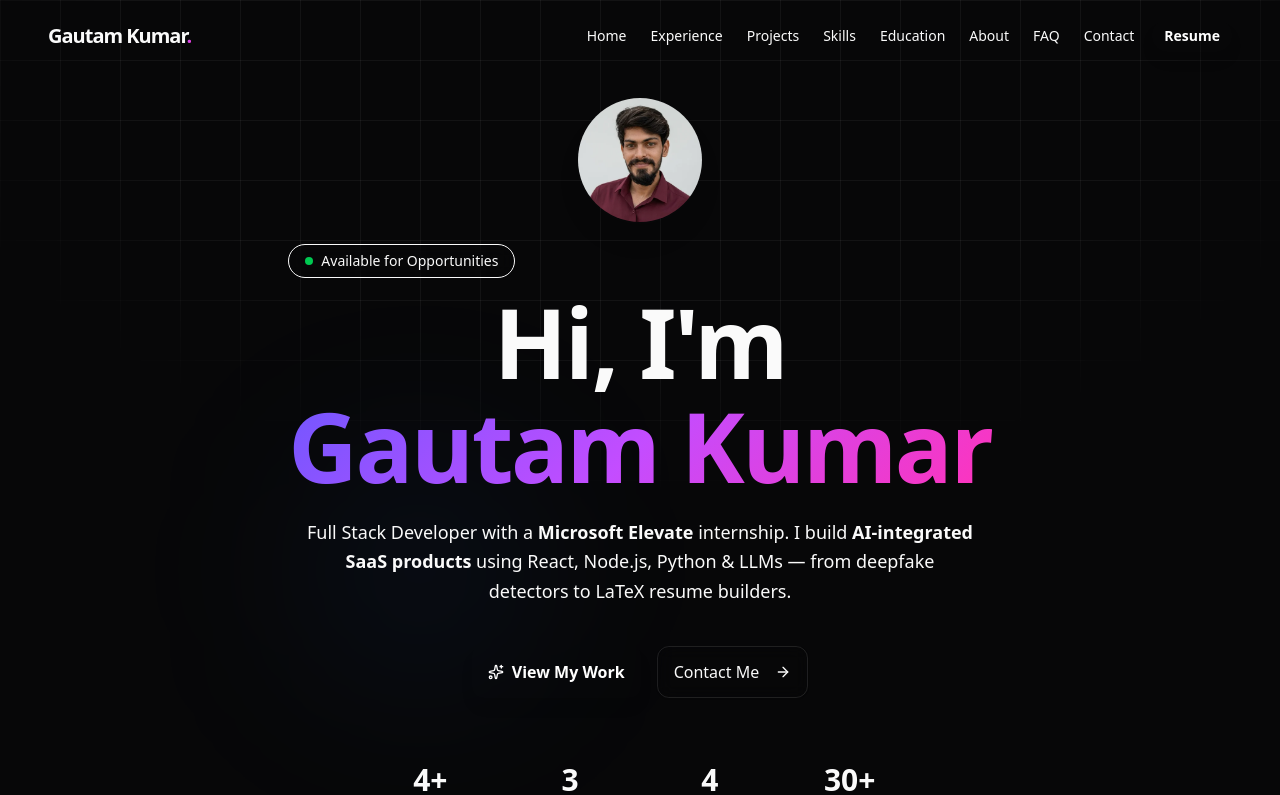
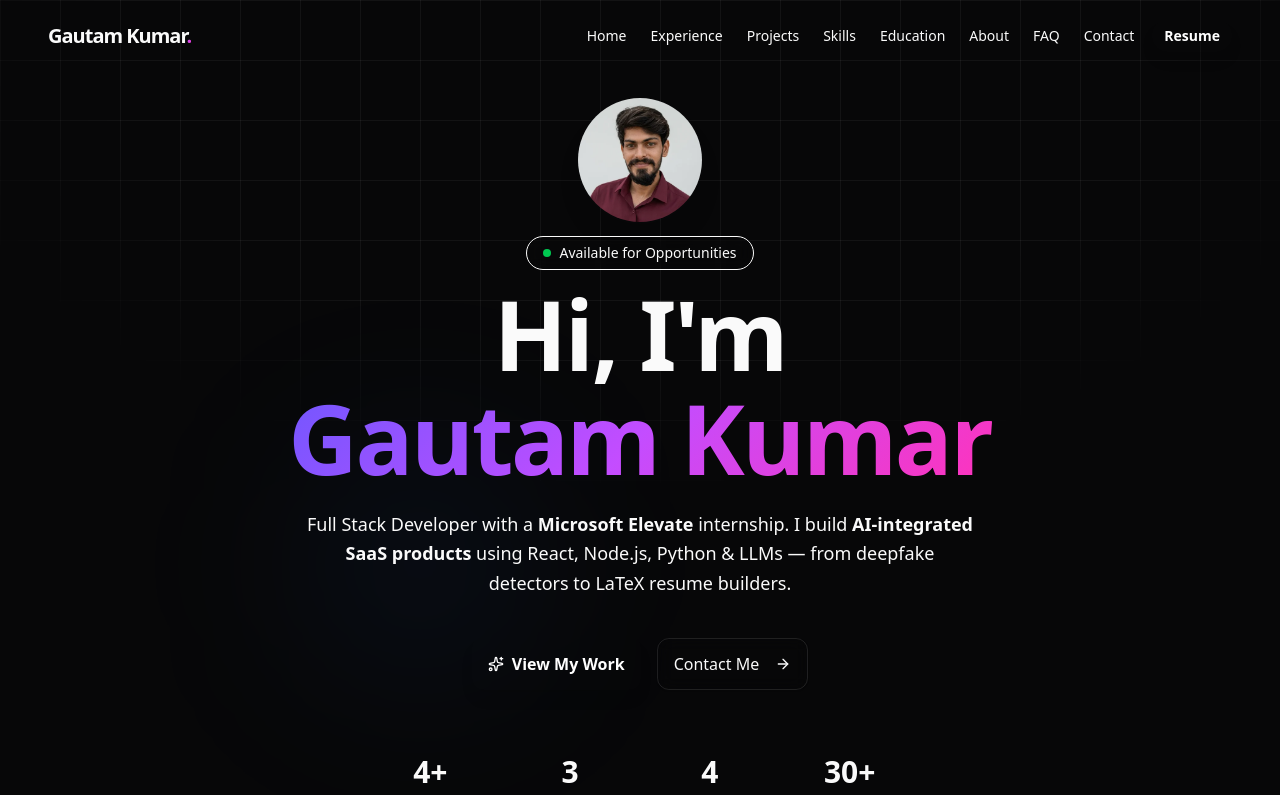
Before and after one commit to theunstopabble/gautam_portfolio, a Next.js app: page / in a window 1280 px wide. Shown: the top 795 px of the page. Built offline with nearby package versions, Linux system fonts and the light colour scheme.

Commit message:
fix(hero): restore centered layout, compact for viewport

```diff
--- a/src/components/home/Hero.tsx
+++ b/src/components/home/Hero.tsx
@@ -48,7 +48,7 @@ const socialLinks = [
 
 export function Hero() {
   return (
-    <section className="relative flex min-h-dvh flex-col items-center justify-center overflow-hidden px-4 py-12 md:py-24">
+    <section className="relative flex min-h-[80dvh] flex-col items-center justify-center overflow-hidden px-4 pt-16 pb-8 md:py-24">
       {/* Animated background orbs */}
       <div className="absolute inset-0 z-0">
         <div className="absolute left-1/2 top-1/3 -translate-x-1/2 -translate-y-1/2 h-100 w-100 rounded-full bg-primary/15 blur-[120px] animate-pulse-glow" />
@@ -61,8 +61,6 @@ export function Hero() {
 
       {/* Content */}
       <div className="relative z-10 flex w-full max-w-5xl flex-col items-center text-center">
-        {/* Photo + Badge + Name — row on mobile, centered stack on desktop */}
-        <div className="flex w-full flex-col items-center text-center md:flex-col md:items-center md:text-center sm:flex-row sm:items-center sm:gap-5 sm:text-left sm:justify-center">
         {/* Profile Photo */}
         <motion.div
           initial={{ opacity: 0, scale: 0.8 }}
@@ -75,11 +73,10 @@ export function Hero() {
             width={120}
             height={120}
             priority
-              className="mb-3 sm:mb-0 h-20 w-20 rounded-full border-2 border-primary/30 object-cover shadow-xl shadow-primary/20 md:h-32 md:w-32"
+            className="mb-3 h-20 w-20 rounded-full border-2 border-primary/30 object-cover shadow-xl shadow-primary/20 md:h-32 md:w-32"
           />
         </motion.div>
 
-          <div className="flex flex-col items-center sm:items-start">
         {/* Status badge */}
         <motion.div
           initial={{ opacity: 0, y: 20 }}
@@ -105,8 +102,6 @@ export function Hero() {
           <span className="block text-foreground">Hi, I&apos;m</span>
           <span className="gradient-text mt-2 block">Gautam Kumar</span>
         </motion.h1>
-          </div>
-        </div>
 
         <motion.p
           initial={{ opacity: 0, y: 20 }}
```
Lines whose indentation alone changed are shown as unchanged.
